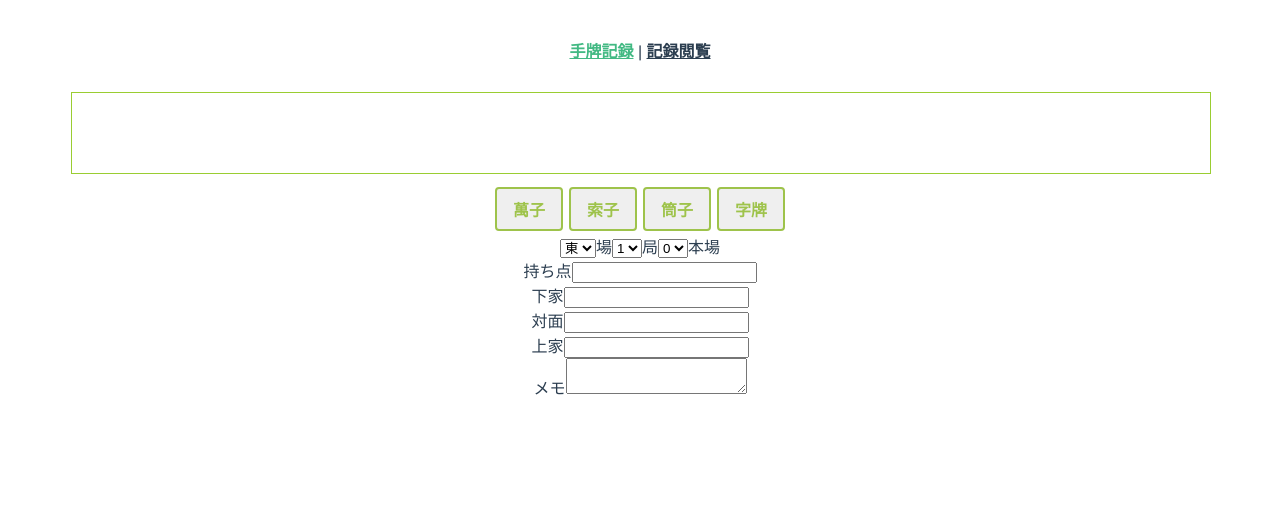
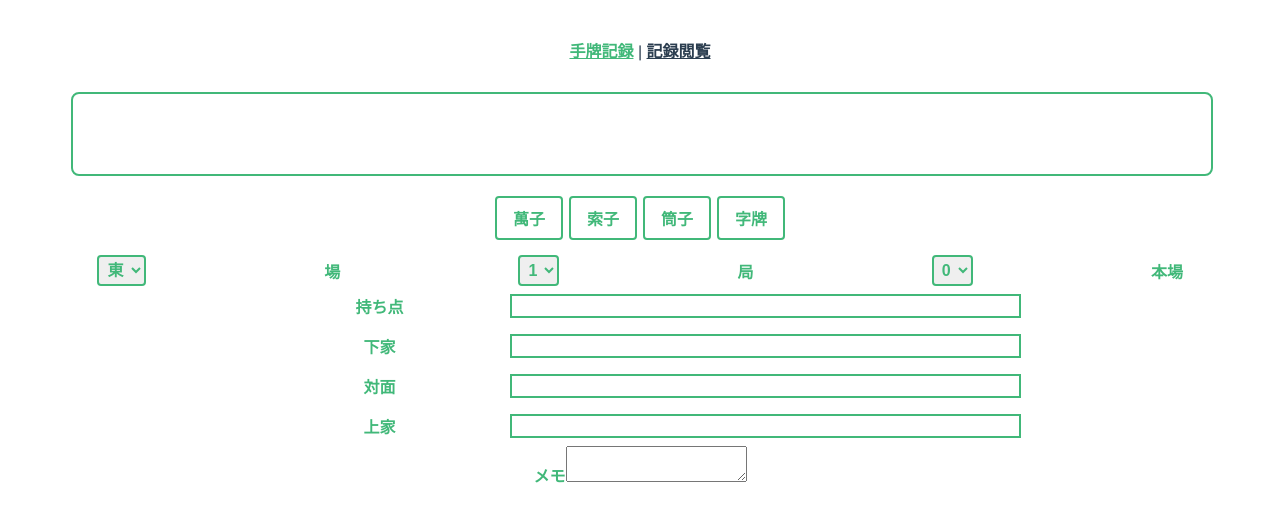
Before and after one commit to 526flatter/mahjong_helper, a Vue app: page /#/ in a window 1280 px wide. Shown: the top 522 px of the page. Built offline with nearby package versions, Linux system fonts and the light colour scheme.

Commit message:
デザイン

```diff
--- a/src/App.vue
+++ b/src/App.vue
@@ -8,7 +8,7 @@
   </div>
 </template>
 
-<style>
+<style lang="scss">
 #app {
   font-family: 'Avenir', Helvetica, Arial, sans-serif;
   -webkit-font-smoothing: antialiased;
@@ -26,7 +26,7 @@
 }
 
 #nav a.router-link-exact-active {
-  color: #42b983;
+  color: #41b879;
 }
 
 /*共通style*/
@@ -34,19 +34,37 @@
   display: inline-block;
   max-width: 180px;
   text-align: left;
-  border: 2px solid #9ec34b;
+  border: 2px solid #41b879;
   font-size: 16px;
-  color: #9ec34b;
+  color: #41b879;
   text-decoration: none;
   font-weight: bold;
   padding: 8px 16px;
   border-radius: 4px;
   transition: .4s;
+  background-color: white;
 }
-
-.btn-border:hover {
-  background-color: #9ec34b;
-  border-color: #cbe585;
-  color: #FFF;
+label {
+  display: inline-block;
+  color: #41b879;
+  font-weight: bold;
+  font-size: 16px;
+}
+select {
+  display: block;
+  color: #41b879;
+  border-color: #41b879;
+  border-width: 2px;
+  font-weight: bold;
+  font-size: 16px;
+  border-radius: 4px;
+  padding: 4px;
+  text-align: center;
+}
+input[type="number"] {
+  display: inline-block;
+  color: #41b879;
+  border: 2px solid #41b879;
+  font-size: 16px;
 }
 </style>
--- a/src/views/Register.vue
+++ b/src/views/Register.vue
@@ -4,14 +4,19 @@
             <img v-for="tile in hand" v-bind:key="tile" v-bind:src="tile_img['tile']">
         </div>
         <div id="buttonArea">
-            <button class="btn-border">萬子</button>
+            <button class="btn-border" v-on:click="select_tiles()">萬子</button>
             <button class="btn-border">索子</button>
             <button class="btn-border">筒子</button>
             <button class="btn-border">字牌</button>
             <div id="tiles">
             </div>
         </div>
-        <div>
+        <div id="tile_selector" v-show="tile_selector" v-on:click="unselect_tiles()">
+            <div>
+                <button>てすと</button>
+            </div>
+        </div>
+        <div id="situation_box">
             <select v-model="situation.round">
                 <option v-for="round in situation_conditions.round"
                         v-bind:value="round"
@@ -37,21 +42,21 @@
             </select>
             <label>本場</label>
         </div>
-        <div>
-            <label class="point_label">持ち点</label>
-            <input v-bind="points.self"/>
+        <div class="point_box">
+            <label>持ち点</label>
+            <input v-bind="points.self" type="number"/>
         </div>
-        <div>
-            <label class="point_label">下家</label>
-            <input v-bind="points.right"/>
+        <div class="point_box">
+            <label>下家</label>
+            <input v-bind="points.right" type="number"/>
         </div>
-        <div>
-            <label class="point_label">対面</label>
-            <input v-bind="points.opposite"/>
+        <div class="point_box">
+            <label>対面</label>
+            <input v-bind="points.opposite" type="number"/>
         </div>
-        <div>
-            <label class="point_label">上家</label>
-            <input v-bind="points.left"/>
+        <div class="point_box">
+            <label>上家</label>
+            <input v-bind="points.left" type="number"/>
         </div>
         <label>メモ</label>
         <textarea v-model="note"></textarea>
@@ -65,6 +70,7 @@ export default {
   data(){
       return {
           hand: [],
+          tile_selector: false,
           tile: {
 
           },
@@ -89,6 +95,14 @@ export default {
           },
           note: ""
       }
+  },
+  methods: {
+      select_tiles: function(){
+          this.tile_selector = true
+      },
+      unselect_tiles: function() {
+          this.tile_selector = false
+      }
   }
 }
 
@@ -102,17 +116,57 @@ export default {
     border: solid;
     border-width: 1px;
     border-color: yellowgreen;
+    border-color: #41b879;
+    border-width: 2px;
+    border-radius: 8px;
 }
 #buttonArea {
     margin-top: 10px;
 }
 .btn-border{
+    display: inline-block;
     margin: 3px;
+    align-items: center;
+    margin-top: 10px;
+    margin-bottom: 15px;
 }
 #tiles {
     z-index: 2;
 }
-.point_label{
+#tile_selector {
+    z-index: 2;
+    height: 40vh;
+    width: 85vw;
+    margin-left: 5%;
+    margin-right: 10%;
+    background-color: rgba( 20, 20, 20 );
+    border: 4px solid gray;
+    opacity: 0.20;
+    position: fixed;
+    display: block;
+}
+#situation_box {
+    display: flex;
+    justify-content: space-around;
+    align-items: center;
+}
+.point_label {
     width: 0.5rem;
 }
+.point_box {
+    display: flex;
+    justify-content: center;
+    align-items: center;
+    padding: 3px;
+}
+.point_box input{
+    margin: 5px;
+    width: 40%
+
+}
+.point_box label{
+    display: block;
+    width: 20%;
+    text-align: center;
+}
 </style>
```
